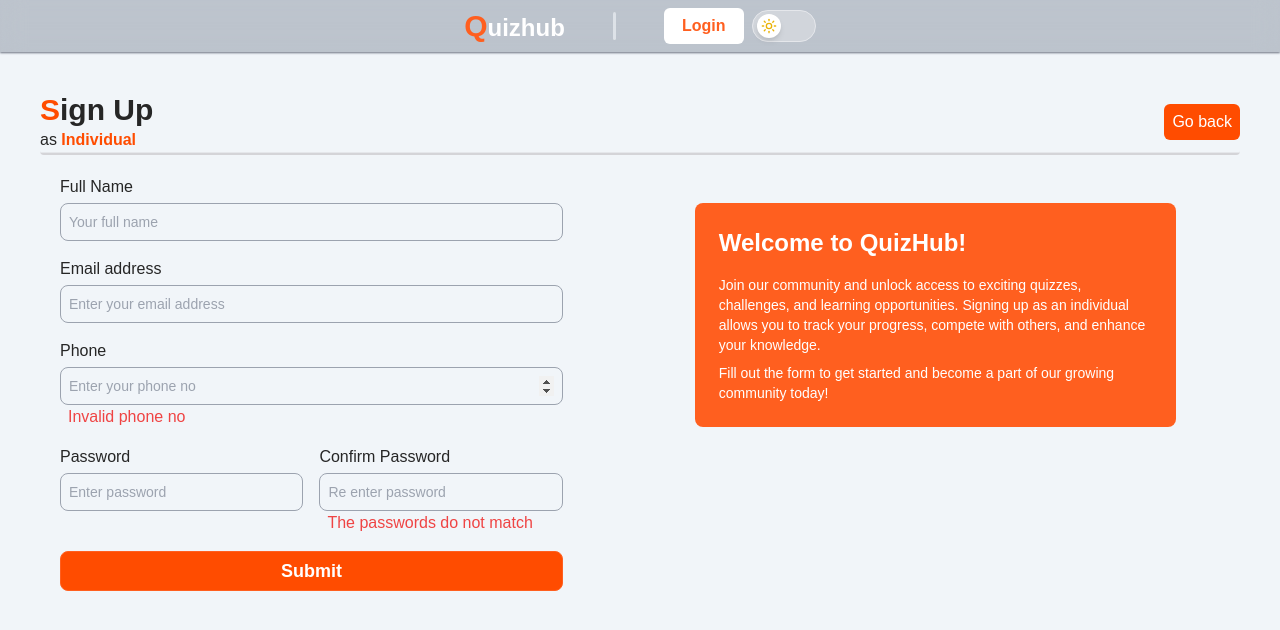
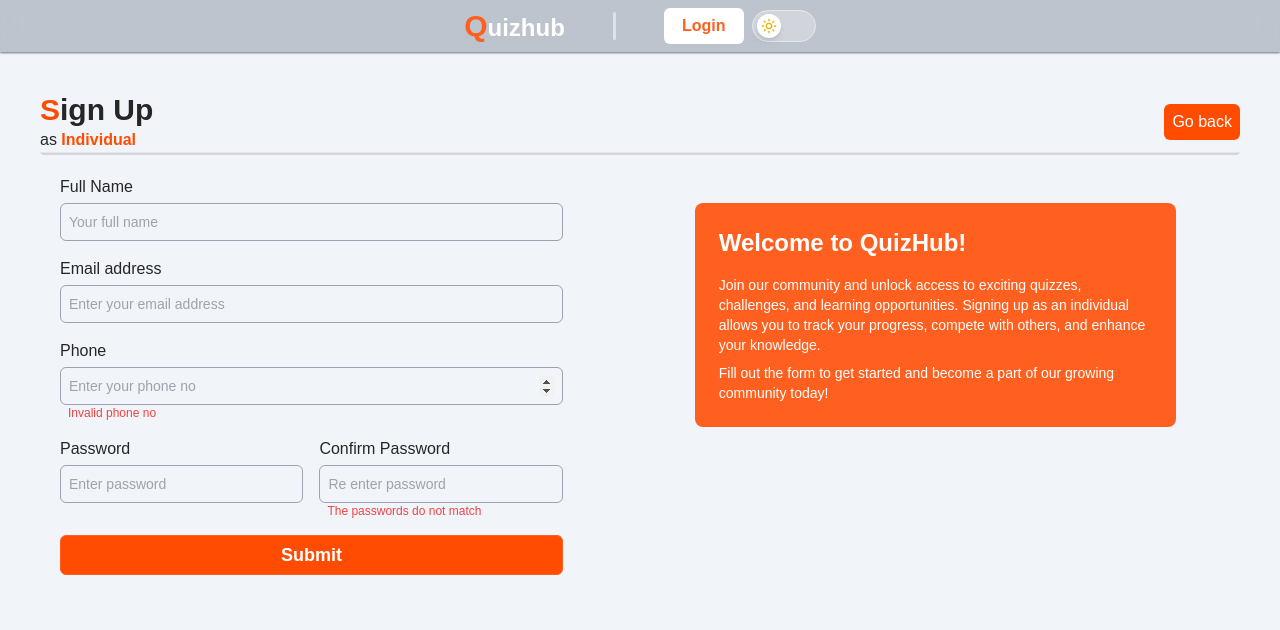
Before and after one commit to Nikhil-0010/Quizhub, a Next.js app: page /signup/regindi in a window 1280 px wide. Both pictures are taken after typing "Sample", "name@example.com", "5", "Sample123", "Sample" into the empty fields and a click on the button "Submit". Shown: the top 630 px of the page. Built offline with nearby package versions, Linux system fonts and the light colour scheme; no server answers.

Commit message:
Signup changes

```diff
--- a/app/signup/regindi/page.js
+++ b/app/signup/regindi/page.js
@@ -97,39 +97,39 @@ const Regindi = () => {
           <form action={handleSubmit(onSubmit)} className='mt-5 md:w-1/2 w-full flex flex-col gap-4 items-center px-2 pl-0 sm:px-5'>
             <div className='w-full'>
               <label className='block mb-1' htmlFor="name">Full Name</label>
-              <input className='rounded-lg dark:border-neutral-700 bg-transparent text-sm w-full border-[1.4px]  hover:border-orange-400 dark:hover:border-orange-500 outline-none border-gray-400 p-2' type="text" {...register("name", { required: { value: true, message: 'Field is required' } })} id='name' placeholder='Your full name' />
-              {errors.name && <p className='text-red-500 ml-2'>{`${errors.name.message}`}</p>}
+              <input className='rounded-md dark:border-neutral-700 bg-transparent text-sm w-full border-[1.4px]  hover:border-orange-400 dark:hover:border-orange-500 outline-none border-gray-400 p-2' type="text" {...register("name", { required: { value: true, message: 'Field is required' } })} id='name' placeholder='Your full name' />
+              {errors.name && <p className='text-red-500 text-xs ml-2'>{`${errors.name.message}`}</p>}
             </div>
             <div className='w-full'>
               <label className='block mb-1' htmlFor="email">Email address</label>
-              <input className='rounded-lg dark:border-neutral-700 bg-transparent text-sm w-full border-[1.4px]  hover:border-orange-400 dark:hover:border-orange-500 outline-none border-gray-400 p-2' type="email" {...register("email", { required: { value: true, message: 'Field is required' } })} id='email' placeholder='Enter your email address' />
-              {errors.email && <p className='text-red-500 ml-2'>{`${errors.email.message}`}</p>}
+              <input className='rounded-md dark:border-neutral-700 bg-transparent text-sm w-full border-[1.4px]  hover:border-orange-400 dark:hover:border-orange-500 outline-none border-gray-400 p-2' type="email" {...register("email", { required: { value: true, message: 'Field is required' } })} id='email' placeholder='Enter your email address' />
+              {errors.email && <p className='text-red-500 text-xs ml-2'>{`${errors.email.message}`}</p>}
             </div>
             <div className='w-full'>
               <label className='block mb-1' htmlFor="phone">Phone</label>
-              <input className='rounded-lg dark:border-neutral-700 bg-transparent text-sm w-full border-[1.4px]  hover:border-orange-400 dark:hover:border-orange-500 outline-none border-gray-400 p-2' type="number" {...register("phone", {
+              <input className='rounded-md dark:border-neutral-700 bg-transparent text-sm w-full border-[1.4px]  hover:border-orange-400 dark:hover:border-orange-500 outline-none border-gray-400 p-2' type="number" {...register("phone", {
                 validate: (value) =>
                   (value.length == 10 || value.length == 0) || "Invalid phone no",
               })} id='phone' placeholder='Enter your phone no' />
-              {errors.phone && <p className='text-red-500 ml-2'>{`${errors.phone.message}`}</p>}
+              {errors.phone && <p className='text-red-500 text-xs ml-2'>{`${errors.phone.message}`}</p>}
             </div>
             <div className='w-full flex sm:flex-row flex-col gap-4 justify-between'>
               <div className='w-full'>
                 <label className='block mb-1' htmlFor="password">Password</label>
-                <input className='rounded-lg dark:border-neutral-700 bg-transparent text-sm w-full border-[1.4px]  hover:border-orange-400 dark:hover:border-orange-500 outline-none border-gray-400 p-2' type="password" {...register("password", { required: { value: true, message: 'Field is required' }, minLength: { value: 8, message: "Password should contain at least 8 characters." }, maxLength: { value: 12, message: "Password should not contain more than 12 characters." } })} id='password' placeholder='Enter password' />
-                {errors.password && <p className='text-red-500 ml-2'>{`${errors.password.message}`}</p>}
+                <input className='rounded-md dark:border-neutral-700 bg-transparent text-sm w-full border-[1.4px]  hover:border-orange-400 dark:hover:border-orange-500 outline-none border-gray-400 p-2' type="password" {...register("password", { required: { value: true, message: 'Field is required' }, minLength: { value: 8, message: "Password should contain at least 8 characters." }, maxLength: { value: 18, message: "Password should not contain more than 18 characters." } })} id='password' placeholder='Enter password' />
+                {errors.password && <p className='text-red-500 text-xs ml-2'>{`${errors.password.message}`}</p>}
               </div>
               <div className='w-full'>
                 <label className='block mb-1' htmlFor="confirmPassword">Confirm Password</label>
-                <input className='rounded-lg dark:border-neutral-700 bg-transparent text-sm w-full border-[1.4px]  hover:border-orange-400 dark:hover:border-orange-500 outline-none border-gray-400 p-2' type="text" {...register("confirmPassword", {
+                <input className='rounded-md dark:border-neutral-700 bg-transparent text-sm w-full border-[1.4px]  hover:border-orange-400 dark:hover:border-orange-500 outline-none border-gray-400 p-2' type="text" {...register("confirmPassword", {
                   required: { value: true, message: 'Field is required' }, validate: (value) =>
                     value === password || "The passwords do not match",
                 })} id='confirmPassword' placeholder='Re enter password' />
-                {errors.confirmPassword && <p className='text-red-500 ml-2'>{`${errors.confirmPassword.message}`}</p>}
+                {errors.confirmPassword && <p className='text-red-500 text-xs ml-2'>{`${errors.confirmPassword.message}`}</p>}
               </div>
             </div>
             <div className='w-full'>
-              <button disabled={isSubmitting} className='bg-[#FF4c00] text-lg w-full h-10 rounded-lg text-white font-bold border-[1.4px] border-[#FF5F1F]'>{isSubmitting ? "Submitting..." : "Submit"} </button>
+              <button disabled={isSubmitting} className='bg-[#FF4c00] text-lg w-full h-10 rounded-md text-white font-semibold border-[1.4px] border-[#FF5F1F] disabled:bg-opacity-80 disabled:cursor-not-allowed'>{isSubmitting ? "Submitting..." : "Submit"} </button>
             </div>
           </form>
           <div className='hidden md:w-1/2 md:flex items-start text-white justify-center pt-12  pr-5 lg:pr-16
```
